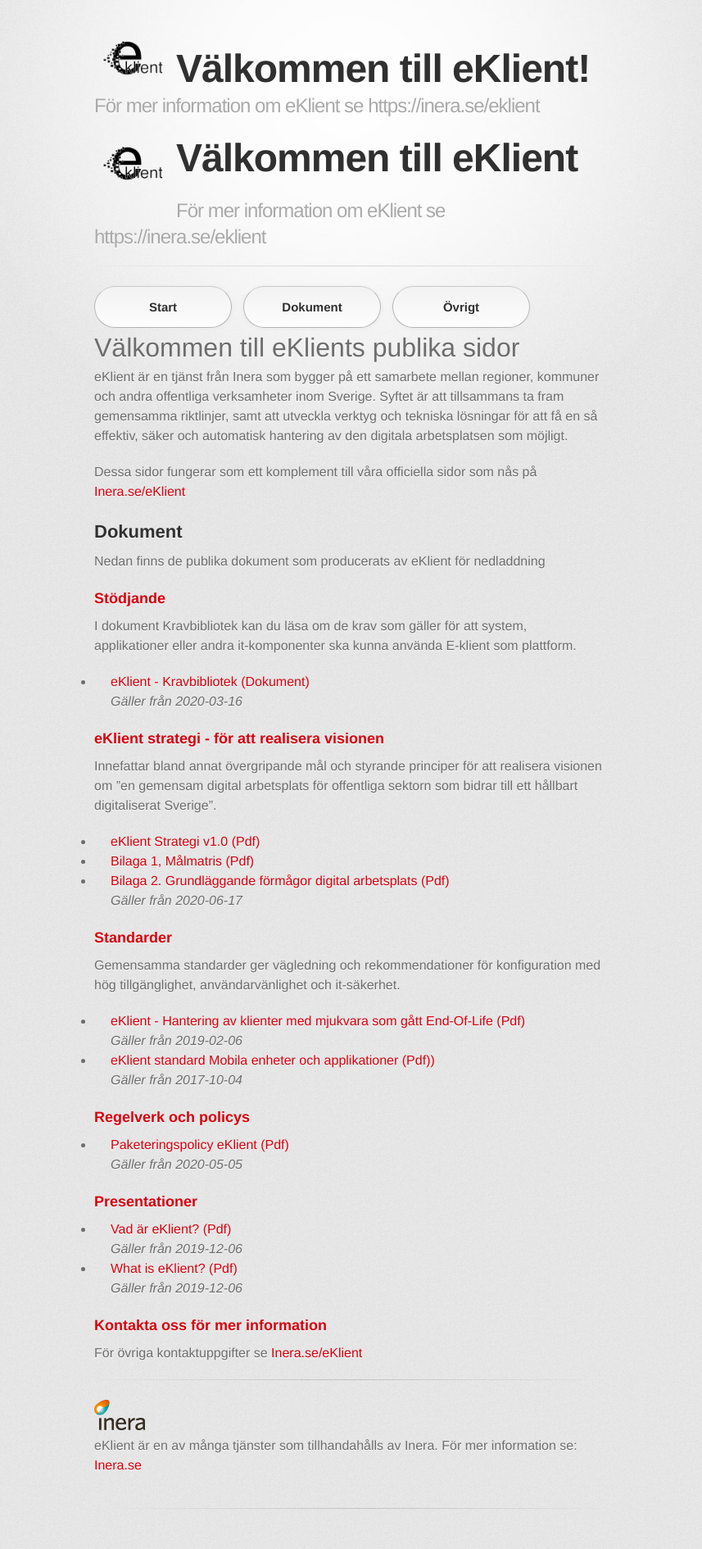
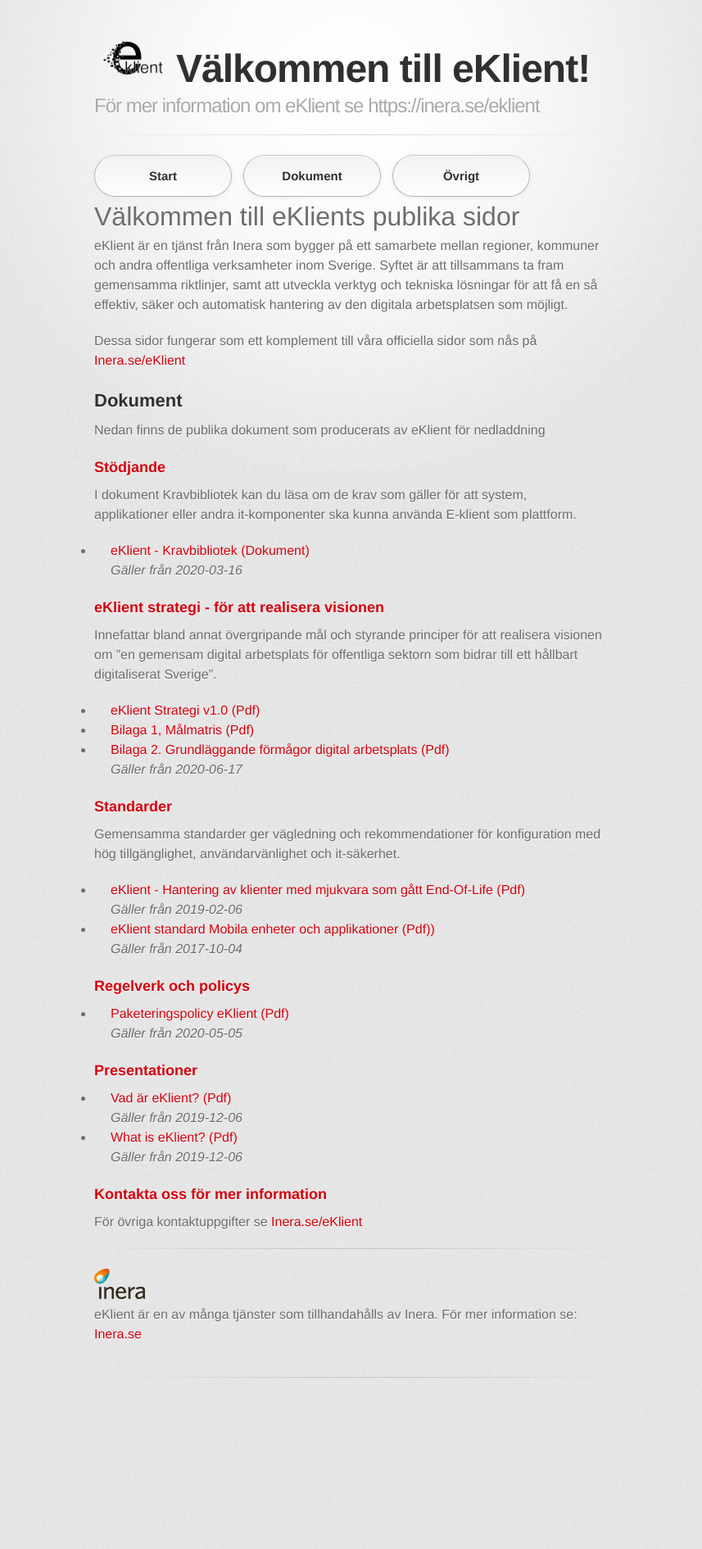
Before and after one commit to eKlient/eKlient.github.io, a Jekyll site: the page built from README.md, in a window 1280 px wide. Shown: the whole page at 82% size, without its empty margins (215-1072 px from the left). Built offline with Jekyll 4.4.1, drawn with Linux system fonts in a browser that asks for light colours; some web fonts are replaced; our own code applies the rules of GitHub Pages for plain Markdown files; after the commit the page ends 1730 px from its top, so only the background shows below that.

Commit message:
Update default.html

```diff
--- a/_layouts/default.html
+++ b/_layouts/default.html
@@ -24,11 +24,6 @@
 		<h1>Välkommen till eKlient!</h1>
     		<h2>{{ page.description | default: site.description | default: site.github.project_tagline }}</h2>
 	</p>
-<div>
-    <p style="float: left;"><img src="logo.png" width="100"></p>
-    <p><h1>Välkommen till eKlient</h1></p>
-    <p><h2>{{ page.description | default: site.description | default: site.github.project_tagline }}</h2></p>
-</div>
 
 	  <hr>
 	  <a href="index.html" class="button">Start</a>
```
